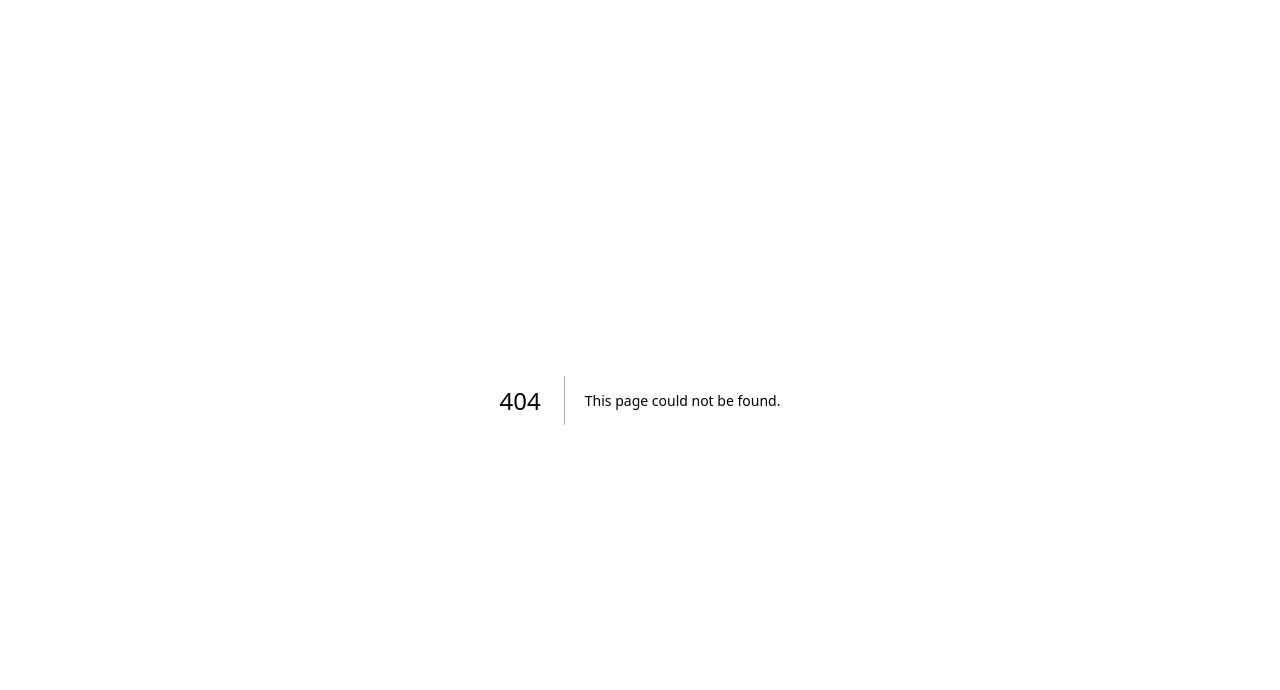
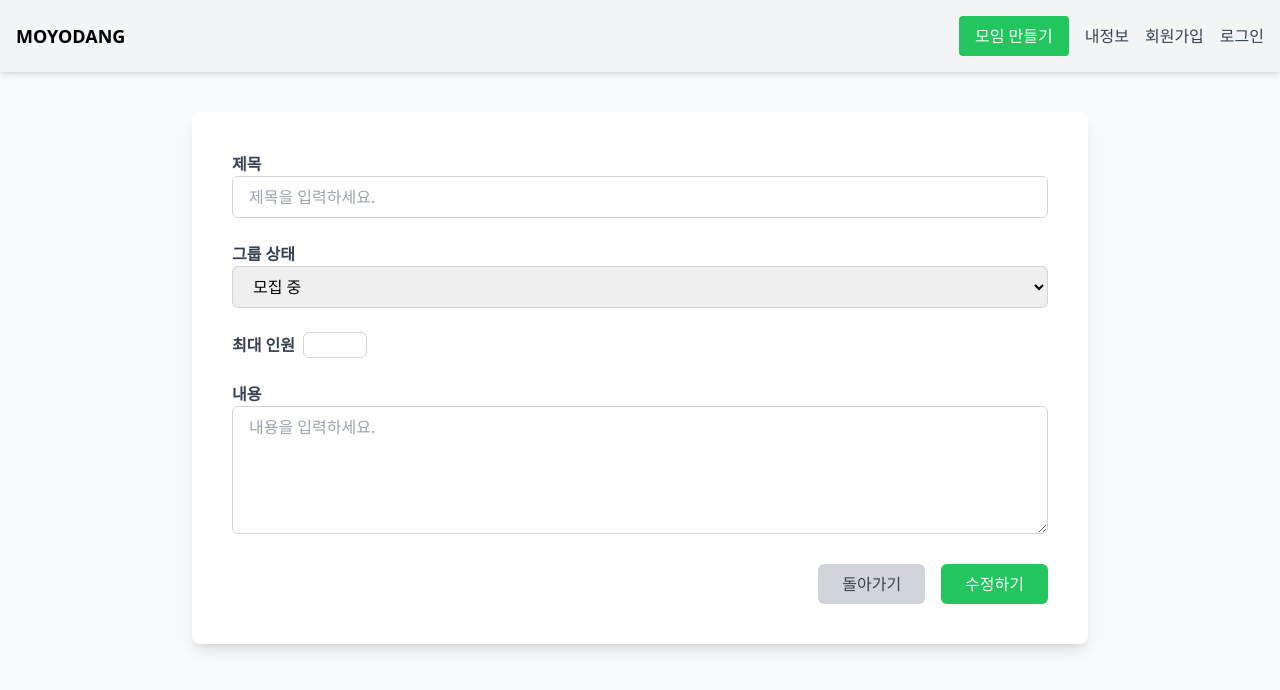
Before and after one commit to prgrms-be-devcourse/NBE3-4-2-Team12, a Next.js app in the folder frontend/: page /groups/update/1 in a window 1280 px wide. Before the commit this address had no page. Shown: the top 690 px of the page. Built offline with nearby package versions, Linux system fonts and the light colour scheme; no server answers.

Commit message:
Refactor : 그룹 수정 관련 frontend path 변경

```diff
--- a/frontend/src/app/groups/modify/page.tsx
+++ b/frontend/src/app/groups/update/[id]/page.tsx
@@ -55,7 +55,7 @@ export default function EditGroupPage() {
         console.log("보내는 데이터:", requestData); // 백엔드로 보내기 전 확인
 
         try {
-            const response = await updateGroup(id, requestData); // PUT 요청
+            const response = await updateGroup(id, requestData); // PUT 요청 24, 58 stringdmfh emfdj
             console.log("그룹 수정 성공:", response);
             alert("그룹 정보가 성공적으로 수정되었습니다!");
             router.push("/");
```
